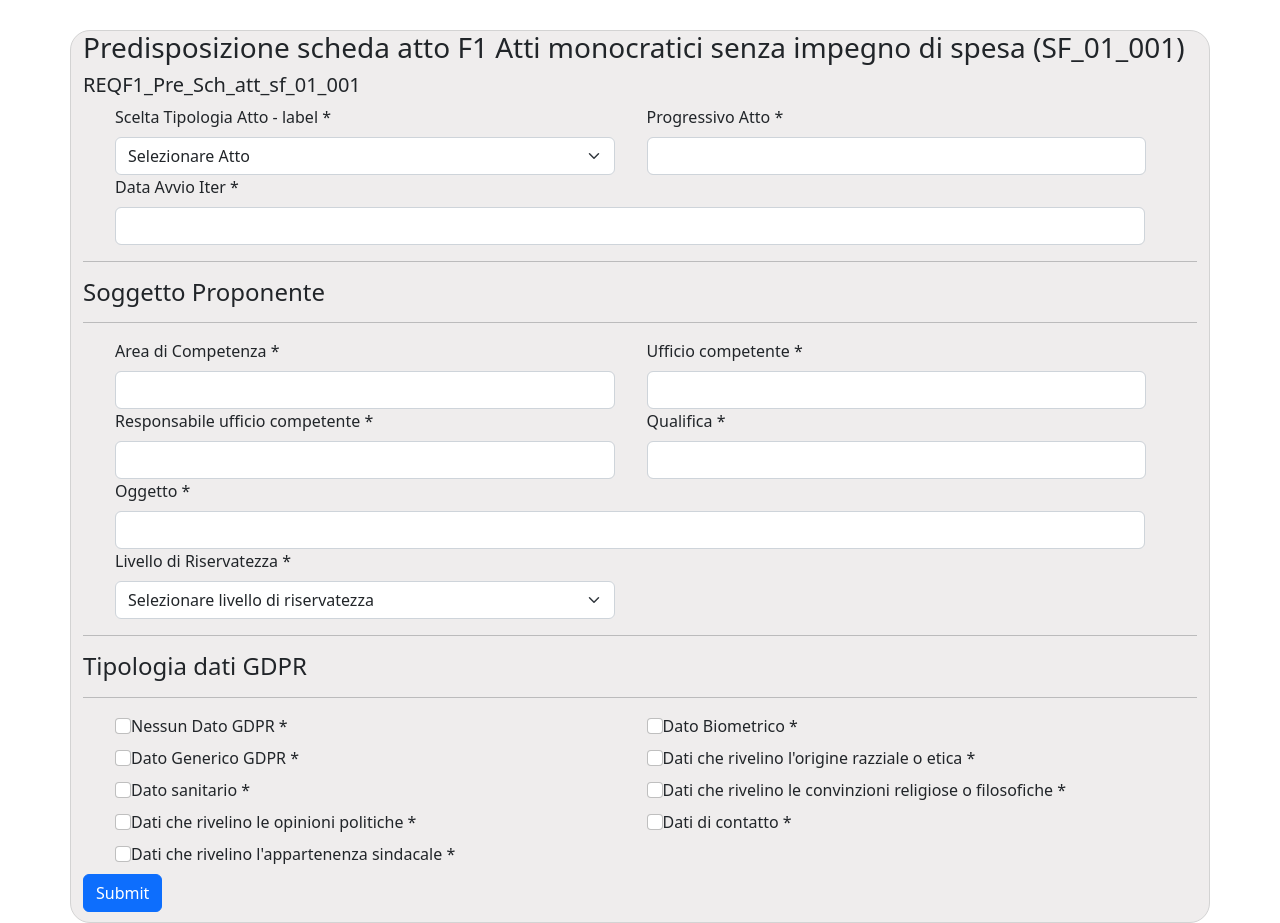
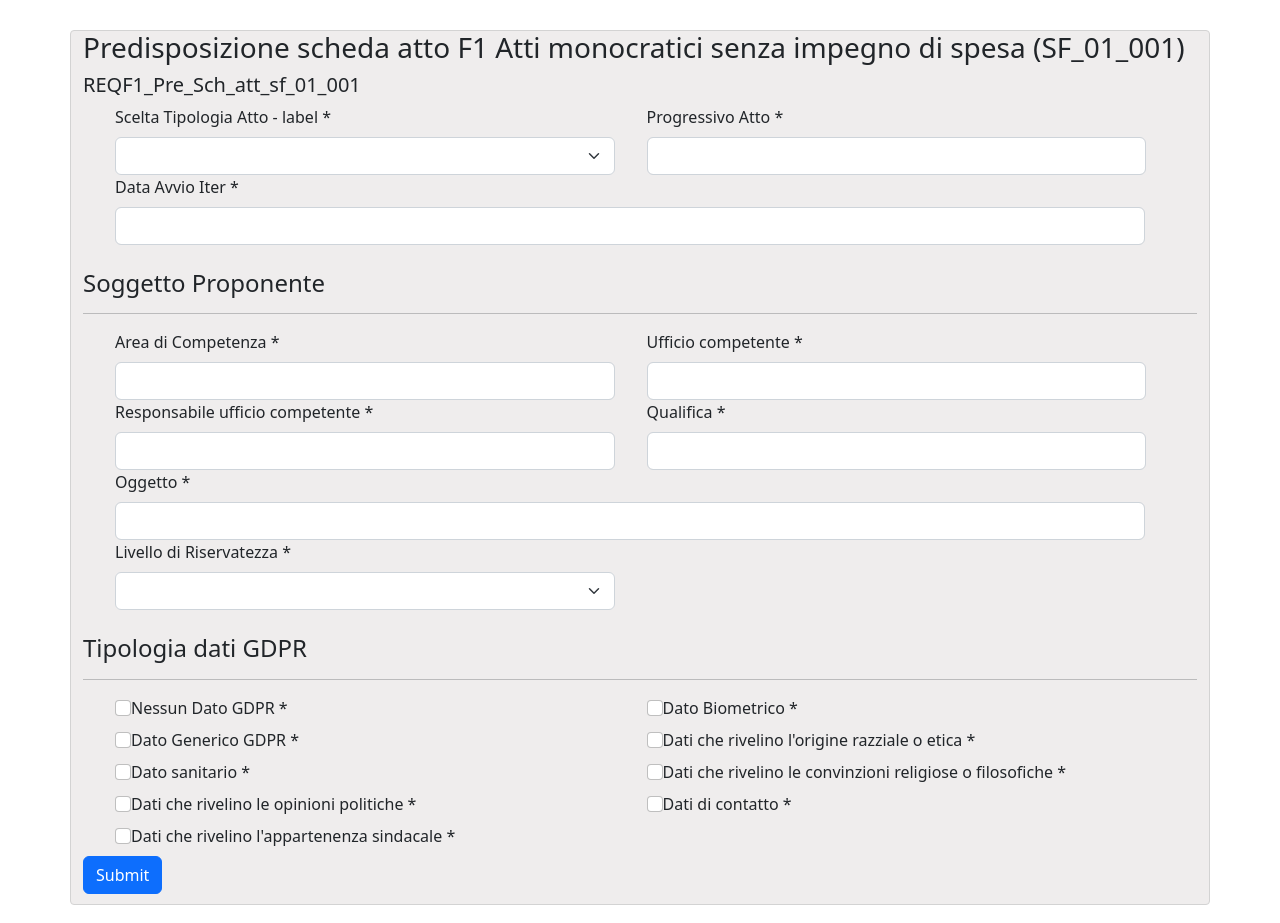
Before and after one commit to ValerioPinsone/dynamicFormTest, an Angular app: page / in a window 1280 px wide. Built offline with nearby package versions, Linux system fonts and the light colour scheme.

Commit message:
option id

```diff
--- a/src/app/components/json-form/json-form.component.css
+++ b/src/app/components/json-form/json-form.component.css
@@ -7,9 +7,10 @@ body{
 
 .container{
     margin-top: 30px;
-    border-radius: 20px;
+    border-radius: 4px;
     border: 1px solid lightgray;
     background-color:rgb(239, 237, 237) !important;
+
 }
 
 .inputContainer2{
--- a/src/app/components/json-form/json-form.component.html
+++ b/src/app/components/json-form/json-form.component.html
@@ -4,7 +4,7 @@
     <form [formGroup]="myForm" (ngSubmit)="onSubmit()">
       <div *ngFor="let parag of jsonFormData?.formDefinition.fields" >
       <div *ngIf="parag.type == 'group'">
-        <hr>
+        <br>
         <h4> {{parag.name}}</h4>
         <hr>
       </div>
@@ -14,7 +14,7 @@
                     <div *ngIf="controlType(parag?.fields[i+1][j]) == 'dropdown'">
                       <label class="form-label">{{parag?.fields[i+1][j]?.name}} *</label>
                       <select [formControlName]="parag?.fields[i+1][j].id" class="form-select">
-                         <option *ngFor=" let opt of parag?.fields[i+1][j]?.options" [value]="opt.name">{{opt.name}}</option>
+                         <option *ngFor=" let opt of parag?.fields[i+1][j]?.options" [value]="opt.id">{{opt.name}}</option>
                       </select>
                     </div>
 
```
